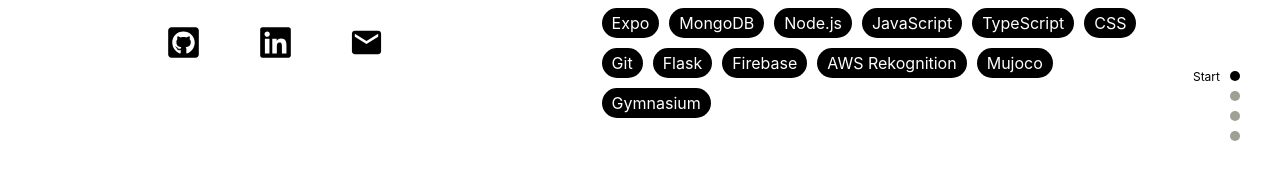
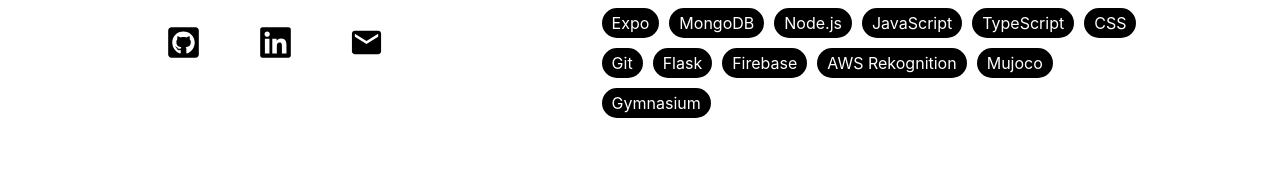
Before and after one commit to lijunc04/lijunc04.github.io, a React (Create React App) app in the folder web/: page / in a window 1280 px wide. Shown: the part 619-800 px from the top of the page. Built offline with nearby package versions, Linux system fonts and the light colour scheme.

Commit message:
removed unnecessary parts

```diff
--- a/web/src/App.js
+++ b/web/src/App.js
@@ -5,7 +5,6 @@
 import Experiences from './experiences/experiences';
 import Projects from './projects/projects';
 import Contacts from './contacts/contacts';
-import SectionTracker from './components/SectionTracker';
 
 
 
@@ -109,10 +108,6 @@
         isDark={isDark}
         toggleTheme={toggleTheme}
       />
-      <SectionTracker
-        currentSection={currentSection}
-        isDark={isDark}
-      />
     </PageContainer>
   );
 }
--- a/web/src/components/SectionTracker.js
+++ /dev/null
@@ -1,65 +0,0 @@
-import styled from 'styled-components';
-
-const TrackerContainer = styled.div`
-    position: fixed;
-    bottom: 40px;
-    right: 40px;
-    display: flex;
-    flex-direction: column;
-    gap: 10px;
-    z-index: 1000;
-
-    @media (max-width: 768px) {
-        display: none;
-    }
-`;
-
-const Dot = styled.div`
-    width: 10px;
-    height: 10px;
-    border-radius: 50%;
-    background-color: ${props => props.active ? (props.isDark ? '#ffffff' : '#000000') : (props.isDark ? '#404249' : '#A0A095')};
-    transition: all 0.3s ease;
-    cursor: pointer;
-
-    &:hover {
-        transform: scale(1.2);
-    }
-`;
-
-const SectionName = styled.span`
-    position: absolute;
-    right: 20px;
-    font-size: 12px;
-    opacity: ${props => props.show ? 1 : 0};
-    transition: opacity 0.3s ease;
-    color: ${props => props.isDark ? '#ffffff' : '#000000'};
-`;
-
-export default function SectionTracker({ currentSection, isDark }) {
-    const sections = ['Start', 'Experience', 'Projects', 'Contact'];
-
-    const scrollToSection = (section) => {
-        document.getElementById(section.toLowerCase()).scrollIntoView({ behavior: 'smooth' });
-    };
-
-    return (
-        <TrackerContainer>
-            {sections.map((section) => (
-                <div key={section} style={{ position: 'relative', display: 'flex', alignItems: 'center' }}>
-                    <SectionName
-                        show={currentSection === section.toLowerCase()}
-                        isDark={isDark}
-                    >
-                        {section}
-                    </SectionName>
-                    <Dot
-                        active={currentSection === section.toLowerCase()}
-                        isDark={isDark}
-                        onClick={() => scrollToSection(section)}
-                    />
-                </div>
-            ))}
-        </TrackerContainer>
-    );
-}
```
Also changed, not shown: web/src/setupTests.js (deleted, +0 -5 lines).
